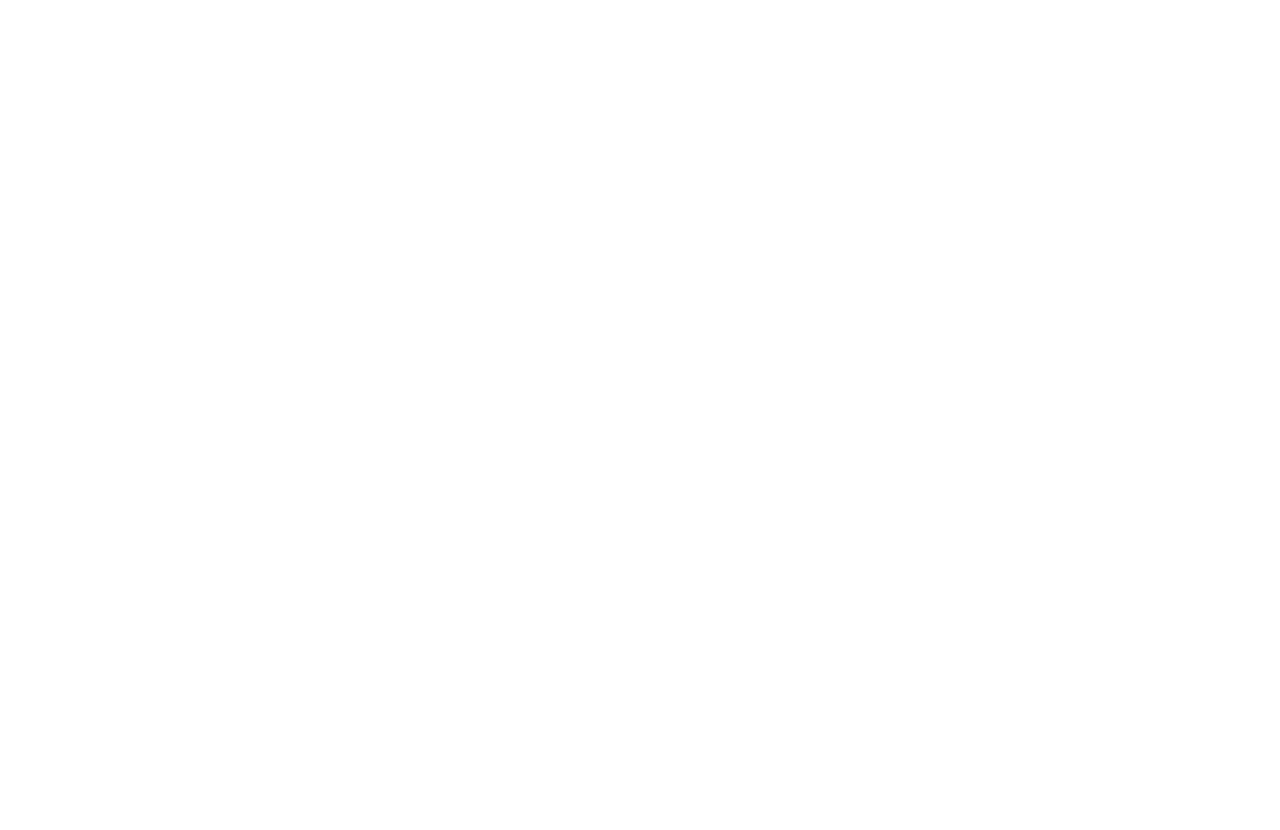
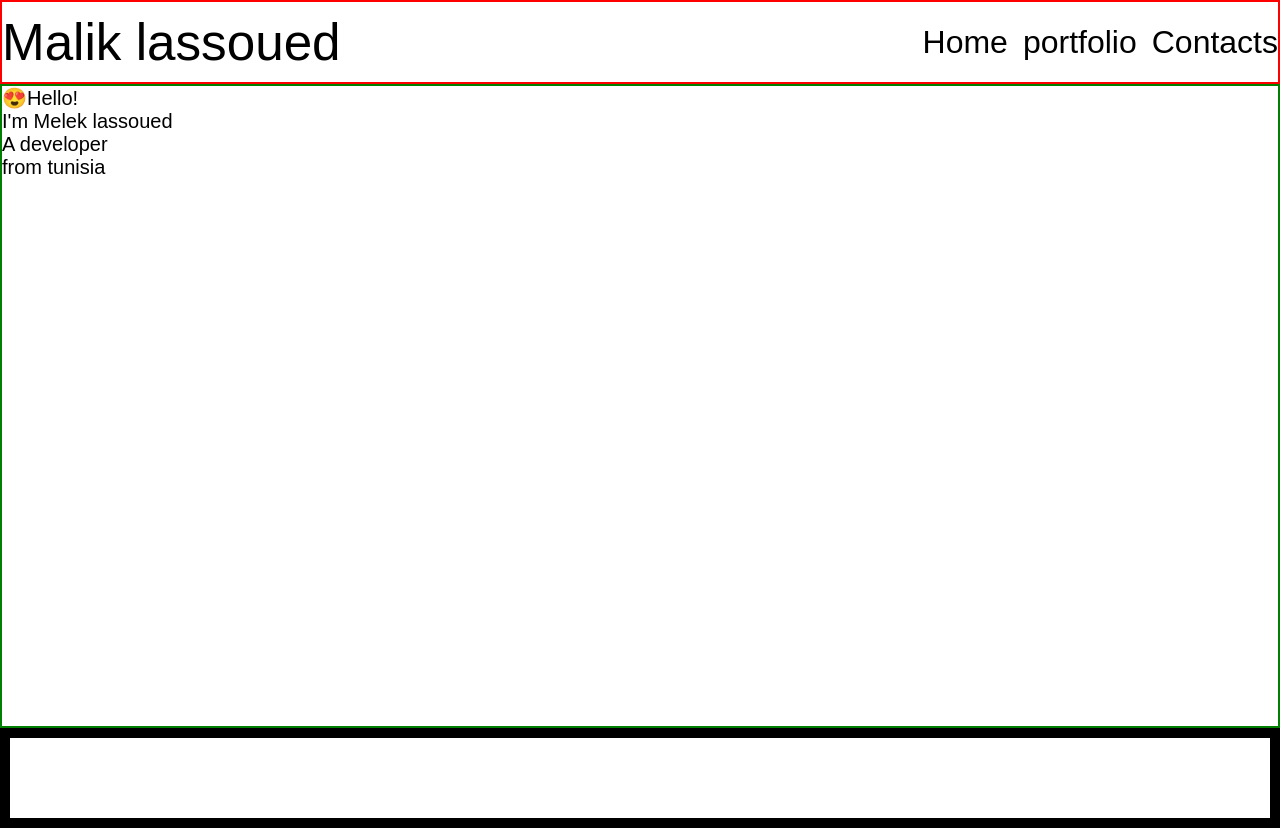
Before and after one commit to meleklassoued/media-queries-project2, a plain HTML site: page index.html in a window 1280 px wide. Before the commit the page ends 800 px from the top, so only its background shows below. Drawn offline with Linux system fonts and the light colour scheme.

Commit message:
get ready 2

```diff
--- a/css/style.scss
+++ b/css/style.scss
@@ -0,0 +1,70 @@
+*{
+    margin: 0px;
+    padding: 0px;
+    background-origin: border-box;
+}
+
+body{
+     font-family:sans-serif ;
+    font-size: 20px;
+}
+.container{
+height: 100vh;
+
+}
+
+#size{
+    position: absolute;
+    top: 60%;
+    left: 50%;
+    transform: translateX(-50%);
+    font-size: 35px ;
+    color: red;
+}
+
+
+
+.header{
+    height: 10%;
+    border: 2px solid red ;
+
+    display: flex;
+    flex-direction: row;
+    justify-content: space-between;
+    align-items: center;
+
+    &__logo{
+        font-size: 4vw;
+    }
+    &__menu{
+        display: flex;
+        flex-direction: row;
+        gap: 15px;
+        font-size: 2.5vw;
+
+
+    }
+}
+
+
+.main {
+    height:80%;
+    border:2px solid green ;
+
+    display: flex;
+    flex-direction: row;
+
+    &__image{
+        background-image: url('../rs/Malik.jpg');
+        background-size: contain;
+     width: 50%;
+    }
+    &__text{
+        width: 50%;
+}
+}
+
+.footer{
+    height: 10%;
+    border:10px solid black
+}
--- a/index.html
+++ b/index.html
@@ -1,15 +1,58 @@
 <!DOCTYPE html>
 <html lang="en">
+
 <head>
     <meta charset="UTF-8">
     <meta http-equiv="X-UA-Compatible" content="IE=edge">
     <meta name="viewport" content="width=device-width, initial-scale=1.0">
     <title>Document</title>
+    <link rel="stylesheet" href="./css/style.css">
 </head>
+
 <body>
 
+<div class="container">
+    <div class="header">
+
+        <div class="header__logo">Malik lassoued</div>
+        <div class="header__menu">
+            <div class="header__menu-1">Home</div>
+            <div class="header__menu-2">portfolio</div>
+            <div class="header__menu-3">Contacts</div>
+        </div>
+
+    </div>
+
+    <div class="main">
+        <div class="__image"></div>
+        <div class="__text">
+            <div class="main__text1">😍Hello!</div>
+            <div class="main__text2">I'm <span>Melek lassoued</span></div>
+            <div class="main__text3">A developer</div>
+            <div class="main__text4"> from tunisia </div>
+        </div>
+    </div>
+    <div class="footer">
+        <div class="footer__instagram">
+            <img src="" alt="">
+        </div>
+        <div class="footer__facebook">
+            <img src="" alt="">
+        </div>
+        <div class="footer__twiter">
+            <img src="" alt="">
+        </div>
+        <div class="footer__github">
+            <img src="" alt="">
+        </div>
+    </div>
+
+</div>
+
+<div id="size"></div>
 
 
 
 </body>
+
 </html>
```
Also changed, not shown: css/style.css, rs/Malik.jpg (added), 1 other file.
